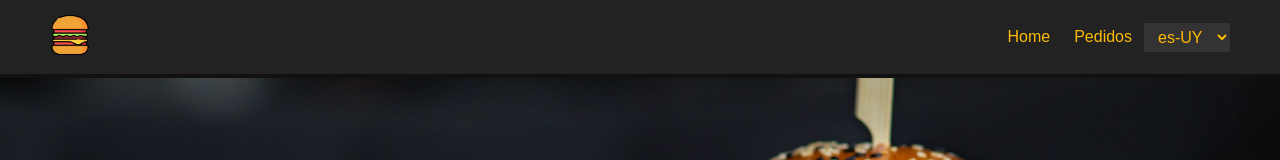
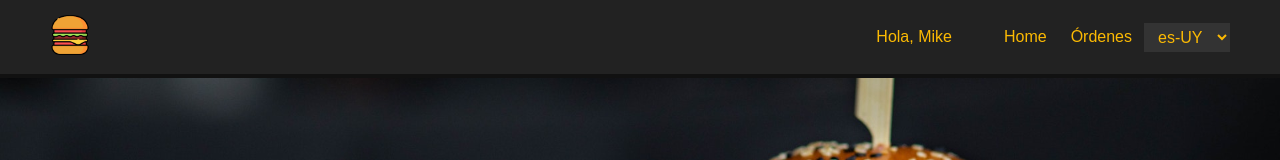
Before and after one commit to nathoalmeida/make-your-burger, a Vue app: page / in a window 1280 px wide. Shown: the top 160 px of the page. Built offline with nearby package versions, Linux system fonts and the light colour scheme; data requests are answered from the project's data file; the HTML template or start-up script is replaced by a standard one.

Commit message:
testes i18n (variável, passagem de parâmetros

```diff
--- a/src/components/Navbar.vue
+++ b/src/components/Navbar.vue
@@ -3,8 +3,11 @@
     <router-link to="/" id="logo-url">
       <img :src="logo" :alt="alt" id="logo" />
     </router-link>
-    <router-link to="/">Home</router-link>
-    <router-link to="/pedidos">Pedidos</router-link>
+    <div id="greet">
+      <p>{{ t('greet', { user: 'Mike' }) }}</p>
+    </div>
+    <router-link to="/">{{ t('nav.home') }}</router-link>
+    <router-link to="/pedidos">{{ t('nav.pedidos') }}</router-link>
     <div class="locale-changer">
       <select v-model="$i18n.locale">
         <option v-for="locale in availableLocales" :key="`locale-${locale}`" :value="locale">
@@ -31,6 +34,10 @@ const { t, locale, availableLocales } = useI18n()
   display: flex;
   justify-content: flex-end;
   align-items: center;
+
+  #greet {
+    margin-right: 20px;
+  }
 
   #logo-url {
     margin: auto;
--- a/src/langs/en-us.ts
+++ b/src/langs/en-us.ts
@@ -1,6 +1,14 @@
+import { h } from 'vue'
+
 const english = {
   messages: {
+    nav: {
+      home: 'Home',
+      pedidos: 'Orders',
+    },
     title: 'Make Your Burger',
+    greet: 'Hello, {user}',
+    user: '@:greet {user}',
   },
 }
 
--- a/src/langs/es-uy.ts
+++ b/src/langs/es-uy.ts
@@ -1,6 +1,12 @@
 const espanol = {
   messages: {
+    nav: {
+      home: 'Home',
+      pedidos: 'Órdenes',
+    },
     title: 'Haz Tu Hamburguesa',
+    greet: 'Hola, {user}',
+    user: '@:greet Usuário',
   },
 }
 
--- a/src/langs/pt-br.ts
+++ b/src/langs/pt-br.ts
@@ -1,6 +1,12 @@
 const portugues = {
   messages: {
+    nav: {
+      home: 'Home',
+      pedidos: 'Pedidos',
+    },
     title: 'Monte Seu Hamburguer',
+    greet: 'Olá, {user}',
+    user: '@:greet Usuário',
   },
 }
 
--- a/src/main.ts
+++ b/src/main.ts
@@ -19,7 +19,7 @@ const i18n = createI18n({
     'en-US': english.messages,
     'es-UY': espanol.messages,
   },
-}) // vou colocar todas essas mensagens depois em arquivos separados
+})
 
 app.use(i18n)
 app.use(createPinia())
```
Also changed, not shown: db/db.json (+3 -15 lines).
